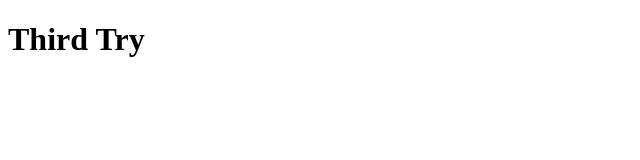
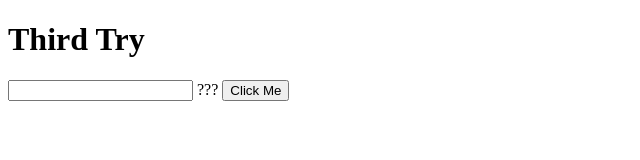
Before and after one commit to Rgstaub/bootcamp, a plain HTML site: page index.html in a window 1280 px wide. Shown: the whole page, without its empty margins (0-640 px from the left). Drawn offline with Linux system fonts and the light colour scheme.

```diff
--- a/index.html
+++ b/index.html
@@ -6,5 +6,15 @@
 </head>
 <body>
 	<h1>Third Try</h1>
+
+	<form>
+		<input>
+			???
+		</input>
+
+		<button>Click Me</button>
+
+
+	</form>
 </body>
 </html>
```
Also changed, not shown: Avatar.PNG (added).
